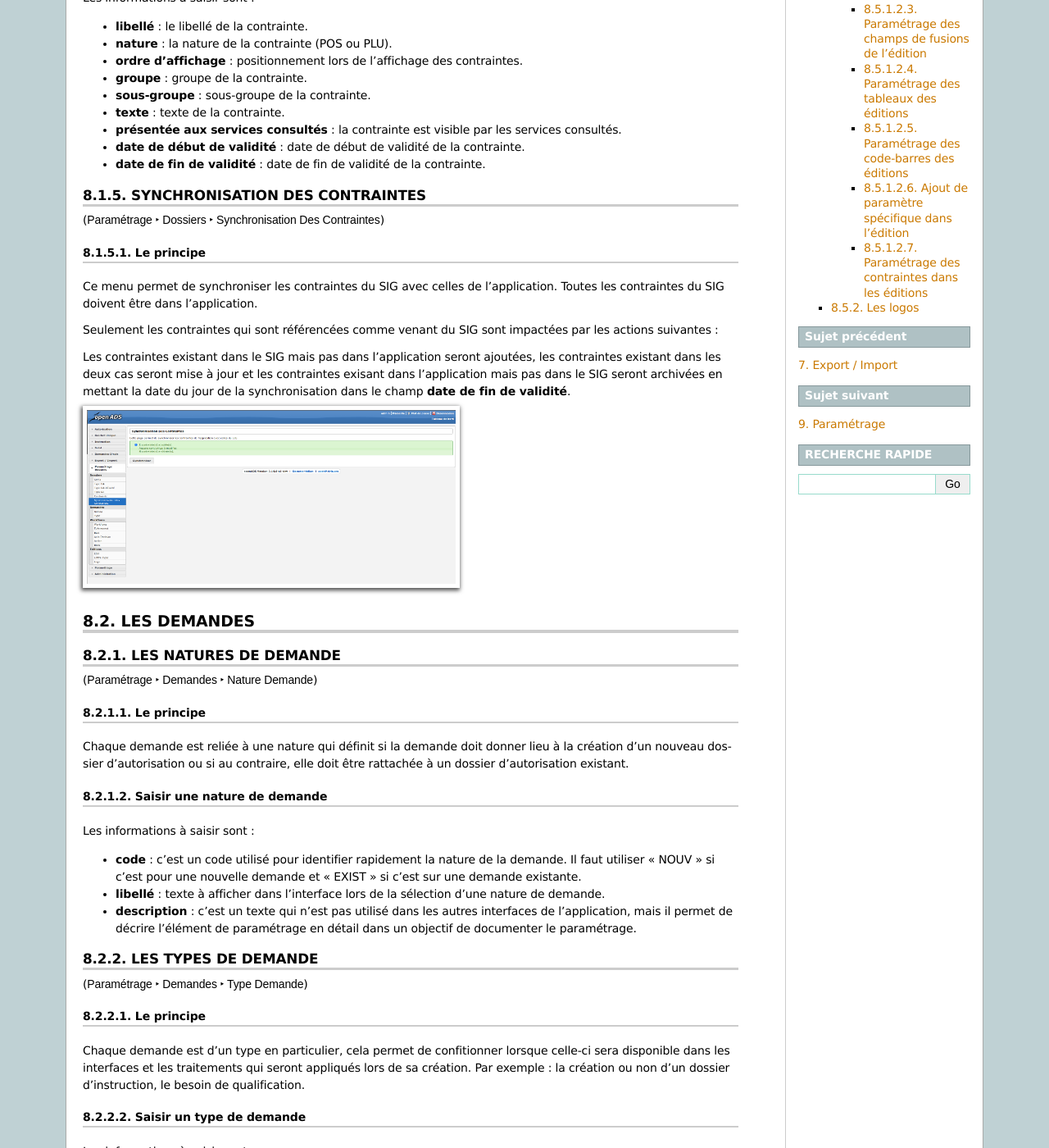
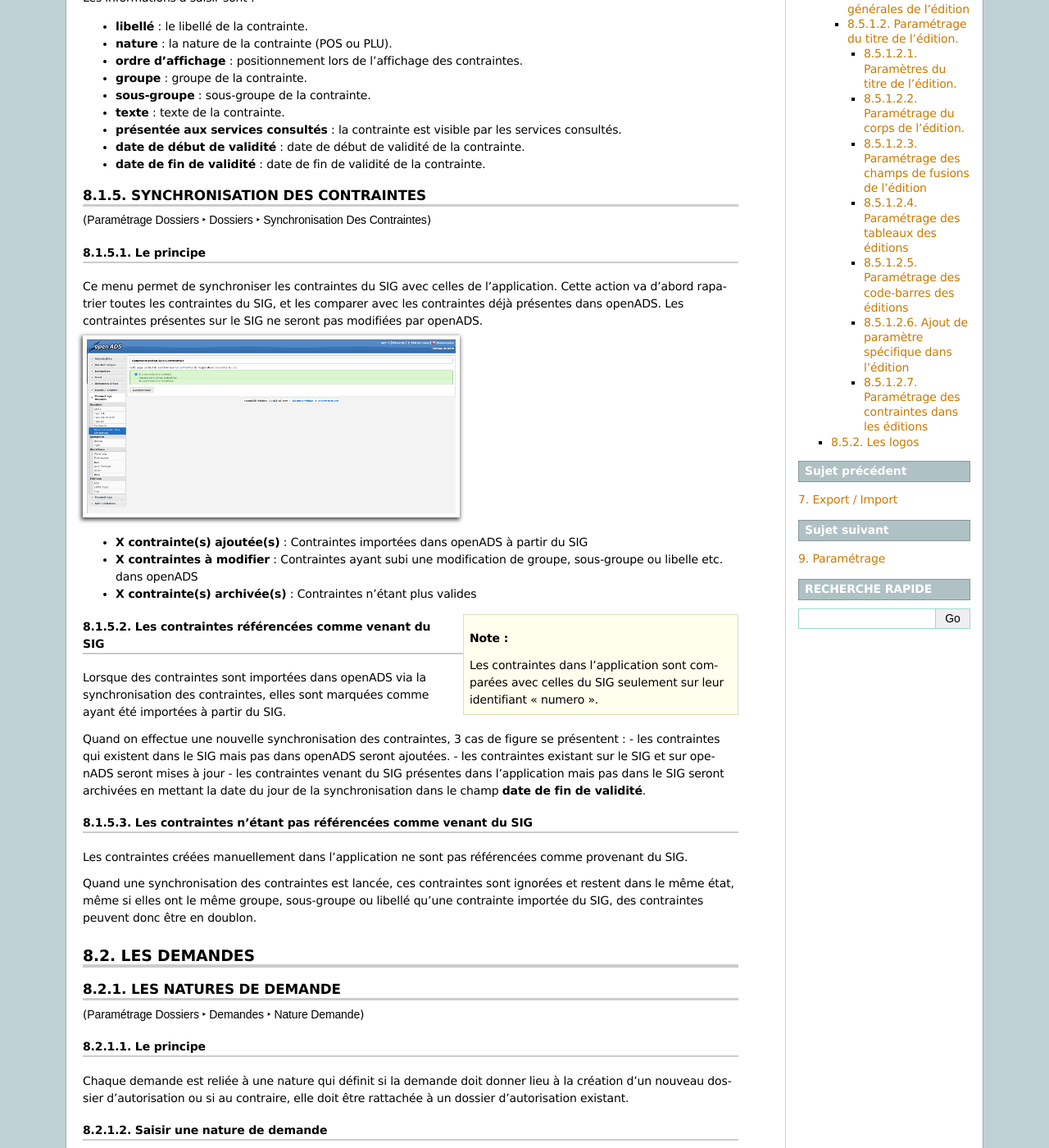
Before and after one commit to mpavaux/openads-documentation, a Sphinx documentation site: the page built from source/manuel_utilisateur/parametrage_dossier.rst, in a window 1280 px wide and 1400 px high, scrolled down 1867 px. Shown: the whole window at 82% size. Built offline with Sphinx 7.4.7, drawn with Linux system fonts in a browser that asks for light colours; some of the changed text lies outside the part shown.

Commit message:
Réécriture de la synchronisation des contraintes

```diff
--- a/source/manuel_utilisateur/parametrage_dossier.rst
+++ b/source/manuel_utilisateur/parametrage_dossier.rst
@@ -14,7 +14,7 @@
 Les types de dossier d'autorisation
 ===================================
 
-(:menuselection:`Paramétrage --> Dossiers --> Type DA`)
+(:menuselection:`Paramétrage Dossiers --> Dossiers --> Type DA`)
 
 
 Le principe
@@ -51,7 +51,7 @@
 Les types de dossier d'autorisation détaillés
 =============================================
 
-(:menuselection:`Paramétrage --> Dossiers --> Type DA Détaillé`)
+(:menuselection:`Paramétrage Dossiers --> Dossiers --> Type DA Détaillé`)
 
 Le principe
 ===========
@@ -90,7 +90,7 @@
 Les types de dossier d'instruction
 ==================================
 
-(:menuselection:`Paramétrage --> Dossiers --> Type DI`)
+(:menuselection:`Paramétrage Dossiers --> Dossiers --> Type DI`)
 
 Le principe
 ===========
@@ -127,7 +127,7 @@
 Les contraintes
 ===============
 
-(:menuselection:`Paramétrage --> Dossiers --> Contrainte`)
+(:menuselection:`Paramétrage Dossiers --> Dossiers --> Contrainte`)
 
 Le principe
 ===========
@@ -158,24 +158,51 @@
 Synchronisation des contraintes
 ===============================
 
-(:menuselection:`Paramétrage --> Dossiers --> Synchronisation Des Contraintes`)
+(:menuselection:`Paramétrage Dossiers --> Dossiers --> Synchronisation Des Contraintes`)
 
 Le principe
 ===========
 
 Ce menu permet de synchroniser les contraintes du SIG avec celles de
-l'application. Toutes les contraintes du SIG doivent être dans l'application.
+l'application. Cette action va d'abord rapatrier toutes les contraintes du SIG,
+et les comparer avec les contraintes déjà présentes dans openADS. Les contraintes
+présentes sur le SIG ne seront pas modifiées par openADS.
 
-Seulement les contraintes qui sont référencées comme venant du SIG sont
-impactées par les actions suivantes :
+.. image:: contrainte_synchronisation.png
 
-Les contraintes existant dans le SIG mais pas dans l'application seront
-ajoutées, les contraintes existant dans les deux cas seront mise à jour et les
-contraintes exisant dans l'application mais pas dans le SIG seront archivées en
-mettant la date du jour de la synchronisation dans le champ **date de fin de
+* **X contrainte(s) ajoutée(s)** : Contraintes importées dans openADS à partir du SIG
+* **X contraintes à modifier** : Contraintes ayant subi une modification de groupe, sous-groupe ou libelle etc. dans openADS
+* **X contrainte(s) archivée(s)** : Contraintes n'étant plus valides
+
+.. sidebar:: Note :
+
+    Les contraintes dans l'application sont comparées avec celles du SIG seulement sur leur identifiant "numero".
+
+
+Les contraintes référencées comme venant du SIG
+===============================================
+
+Lorsque des contraintes sont importées dans openADS via la synchronisation des
+contraintes, elles sont marquées comme ayant été importées à partir du SIG.
+
+Quand on effectue une nouvelle synchronisation des contraintes, 3 cas de figure se
+présentent :
+- les contraintes qui existent dans le SIG mais pas dans openADS seront ajoutées.
+- les contraintes existant sur le SIG et sur openADS seront mises à jour
+- les contraintes venant du SIG présentes dans l'application mais pas dans le
+SIG seront archivées en mettant la date du jour de la synchronisation dans le champ **date de fin de
 validité**.
 
-.. image:: contrainte_synchronisation.png
+Les contraintes n'étant pas référencées comme venant du SIG
+===========================================================
+
+Les contraintes créées manuellement dans l'application ne sont pas référencées
+comme provenant du SIG.
+
+Quand une synchronisation des contraintes est lancée, ces contraintes sont ignorées et
+restent dans le même état, même si elles ont le même groupe, sous-groupe ou libellé
+qu'une contrainte importée du SIG, des contraintes peuvent donc être en doublon.
+
 
 .. _parametrage_dossiers_demandes:
 
@@ -188,7 +215,7 @@
 Les natures de demande
 ======================
 
-(:menuselection:`Paramétrage --> Demandes --> Nature Demande`)
+(:menuselection:`Paramétrage Dossiers --> Demandes --> Nature Demande`)
 
 Le principe
 ===========
@@ -219,7 +246,7 @@
 Les types de demande
 ====================
 
-(:menuselection:`Paramétrage --> Demandes --> Type Demande`)
+(:menuselection:`Paramétrage Dossiers --> Demandes --> Type Demande`)
 
 Le principe
 ===========
@@ -270,7 +297,7 @@
 Les CERFA
 #########
 
-(:menuselection:`Paramétrage --> Dossiers --> Cerfa`)
+(:menuselection:`Paramétrage Dossiers --> Dossiers --> Cerfa`)
 
 .. image:: parametrage_cerfa_form.png
 
@@ -300,7 +327,7 @@
 Les événements
 ==============
 
-(:menuselection:`Paramétrage --> Workflows --> Événement`)
+(:menuselection:`Paramétrage Dossiers --> Workflows --> Événement`)
 
 Le principe
 ===========
@@ -443,7 +470,7 @@
 Les états
 =========
 
-(:menuselection:`Paramétrage --> Workflows --> État`)
+(:menuselection:`Paramétrage Dossiers --> Workflows --> État`)
 
 Le principe
 ===========
@@ -478,7 +505,7 @@
 Les actions
 ===========
 
-(:menuselection:`Paramétrage --> Workflows --> Action`)
+(:menuselection:`Paramétrage Dossiers --> Workflows --> Action`)
 
 Le principe
 ===========
@@ -660,7 +687,7 @@
 Saisie des événements
 ---------------------
 
-(:menuselection:`Paramétrage --> Workflows --> Événements`)
+(:menuselection:`Paramétrage Dossiers --> Workflows --> Événements`)
 
 - notification de pièces manquantes :
 
@@ -689,7 +716,7 @@
 Saisie de l'action
 ------------------
 
-(:menuselection:`Paramétrage --> Workflows --> Action`)
+(:menuselection:`Paramétrage Dossiers --> Workflows --> Action`)
 
 - instruction suspendue, dossier incomplet :
 
@@ -743,7 +770,7 @@
 Saisie des événements
 ---------------------
 
-(:menuselection:`Paramétrage --> Workflows --> Événements`)
+(:menuselection:`Paramétrage Dossiers --> Workflows --> Événements`)
 
 - Majoration de délai :
 
@@ -771,7 +798,7 @@
 Saisie des actions
 ------------------
 
-(:menuselection:`Paramétrage --> Workflows --> Action`)
+(:menuselection:`Paramétrage Dossiers --> Workflows --> Action`)
 
 - Modifier le délai d'instruction :
 
@@ -790,7 +817,7 @@
 Les avis
 ========
 
-(:menuselection:`Paramétrage --> Workflows --> Avis Décision`)
+(:menuselection:`Paramétrage Dossiers --> Workflows --> Avis Décision`)
 
 Le principe
 ===========
@@ -818,7 +845,7 @@
 La bible
 ========
 
-(:menuselection:`Paramétrage --> Workflows --> Bible`)
+(:menuselection:`Paramétrage Dossiers --> Workflows --> Bible`)
 
 ...
 
@@ -835,8 +862,8 @@
 Les états et lettres types
 ==========================
 
-(:menuselection:`Paramétrage --> Éditions --> État`)
-(:menuselection:`Paramétrage --> Éditions --> Lettre Type`)
+(:menuselection:`Paramétrage Dossiers --> Éditions --> État`)
+(:menuselection:`Paramétrage Dossiers --> Éditions --> Lettre Type`)
 
 Paramétrage des informations générales de l'édition
 ===================================================
@@ -1180,6 +1207,6 @@
 Les logos
 =========
 
-(:menuselection:`Paramétrage --> Éditions --> Logo`)
+(:menuselection:`Paramétrage Dossiers --> Éditions --> Logo`)
 
 ...
```
